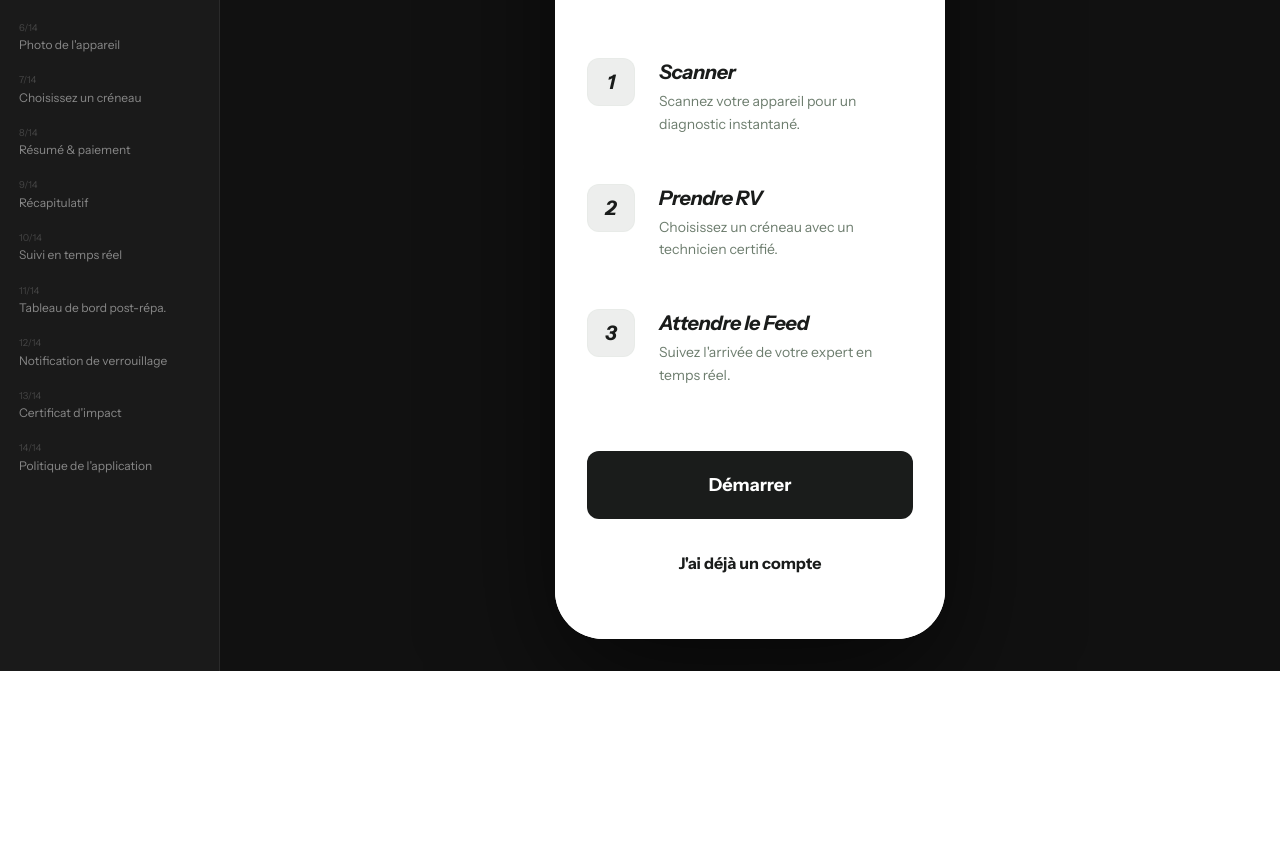
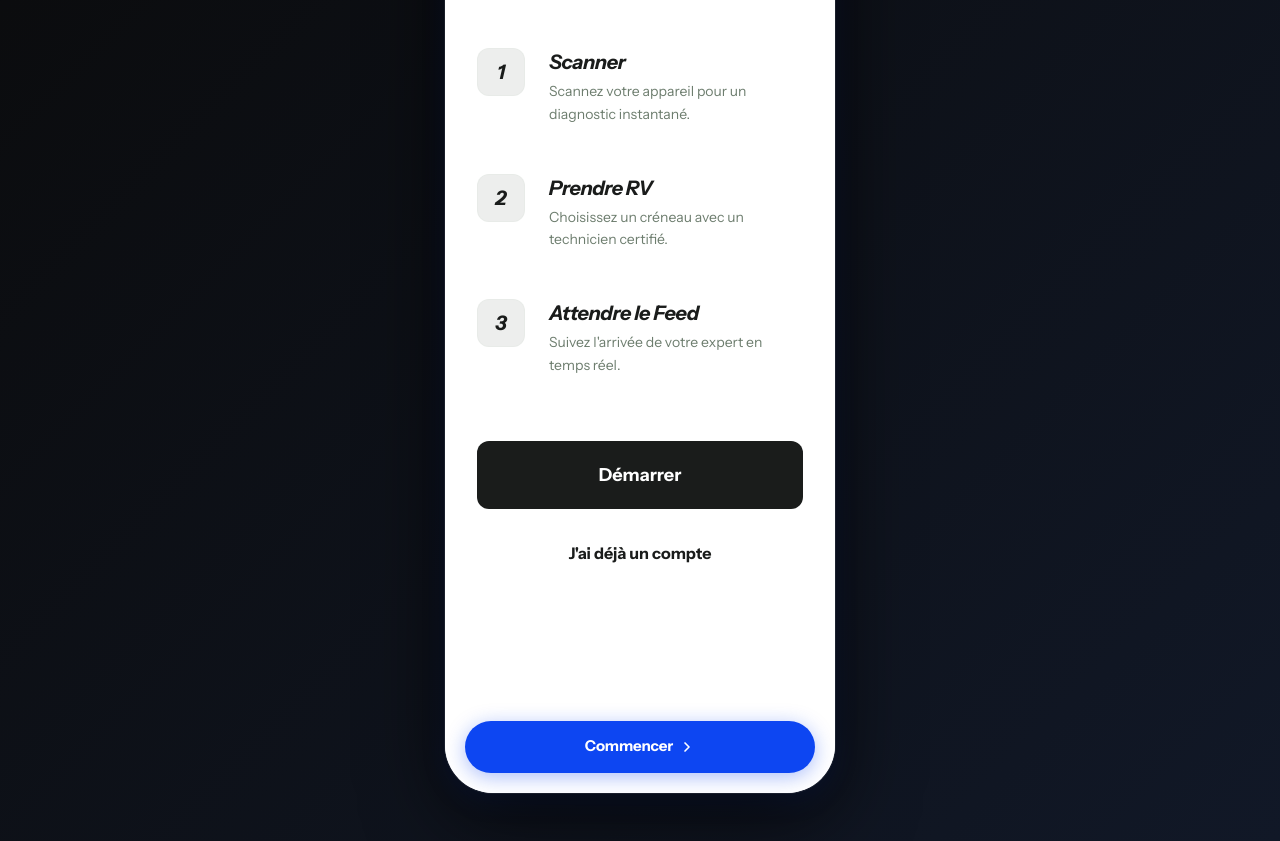
Before and after one commit to PaulCochet/Loop_bachlor_project, a React app in the folder loop-react-app/: page / in a window 1280 px wide. Shown: the part 342-1183 px from the top of the page. Before the commit the page ends 1013 px from the top, so only its background shows below. Built offline with nearby package versions, Linux system fonts and the light colour scheme.

Commit message:
decoupage des pages / pages

```diff
--- a/loop-react-app/package.json
+++ b/loop-react-app/package.json
@@ -11,7 +11,8 @@
   },
   "dependencies": {
     "react": "^19.2.4",
-    "react-dom": "^19.2.4"
+    "react-dom": "^19.2.4",
+    "react-router-dom": "^7.14.1"
   },
   "devDependencies": {
     "@eslint/js": "^9.39.4",
--- a/loop-react-app/src/App.jsx
+++ b/loop-react-app/src/App.jsx
@@ -1,113 +1,126 @@
-import React, { useState } from 'react';
+import React from 'react';
+import { BrowserRouter, Routes, Route, Navigate } from 'react-router-dom';
+import ScreenLayout from './components/ScreenLayout';
 
-// Auto-generated screen components (real Stitch HTML injected)
-import Screen_db2694cd04d34806bb94057cc5ad8e79 from './components/screens/Screen_db2694cd04d34806bb94057cc5ad8e79';
-import Screen_6c48501f952e4c1a832be0a092f453ac   from './components/screens/Screen_6c48501f952e4c1a832be0a092f453ac';
-import Screen_bad02014b2ec432a889d4cdc4314fcd9   from './components/screens/Screen_bad02014b2ec432a889d4cdc4314fcd9';
-import Screen_750da93a983c4350822864c0d5cb1fe1   from './components/screens/Screen_750da93a983c4350822864c0d5cb1fe1';
-import Screen_9ac6bee79b624681bc35976d6257a33c   from './components/screens/Screen_9ac6bee79b624681bc35976d6257a33c';
-import Screen_27f34b41a25f4c38a677f430eb857abb   from './components/screens/Screen_27f34b41a25f4c38a677f430eb857abb';
-import Screen_1956e3d80e834b5bae348b426afdd0be   from './components/screens/Screen_1956e3d80e834b5bae348b426afdd0be';
-import Screen_02559d3a30d049adbfbc3630a4ca6973   from './components/screens/Screen_02559d3a30d049adbfbc3630a4ca6973';
-import Screen_47bde3dbd0a24e068fb9e378a507d680   from './components/screens/Screen_47bde3dbd0a24e068fb9e378a507d680';
-import Screen_d6c3ab2ba71942699032e86450769171   from './components/screens/Screen_d6c3ab2ba71942699032e86450769171';
-import Screen_70194fc16c674b41b09895cf48316395   from './components/screens/Screen_70194fc16c674b41b09895cf48316395';
-import Screen_0ca8491df56049769e47274fec0eb02b   from './components/screens/Screen_0ca8491df56049769e47274fec0eb02b';
-import Screen_68a07eea97aa41a7ac61e15cc1af4b37   from './components/screens/Screen_68a07eea97aa41a7ac61e15cc1af4b37';
-import Screen_f5aac809be1a48fa8efc509e9e18cbd0   from './components/screens/Screen_f5aac809be1a48fa8efc509e9e18cbd0';
+// ── Stitch screens (real HTML injected via dangerouslySetInnerHTML) ──
+import Screen_db2694cd04d34806bb94057cc5ad8e79 from './components/screens/Screen_db2694cd04d34806bb94057cc5ad8e79'; // Splash
+import Screen_6c48501f952e4c1a832be0a092f453ac   from './components/screens/Screen_6c48501f952e4c1a832be0a092f453ac'; // Onboarding
+import Screen_bad02014b2ec432a889d4cdc4314fcd9   from './components/screens/Screen_bad02014b2ec432a889d4cdc4314fcd9'; // Sign up
+import Screen_f5aac809be1a48fa8efc509e9e18cbd0   from './components/screens/Screen_f5aac809be1a48fa8efc509e9e18cbd0'; // Privacy
+import Screen_750da93a983c4350822864c0d5cb1fe1   from './components/screens/Screen_750da93a983c4350822864c0d5cb1fe1'; // Home dashboard
+import Screen_27f34b41a25f4c38a677f430eb857abb   from './components/screens/Screen_27f34b41a25f4c38a677f430eb857abb'; // Photo
+import Screen_9ac6bee79b624681bc35976d6257a33c   from './components/screens/Screen_9ac6bee79b624681bc35976d6257a33c'; // Description
+import Screen_02559d3a30d049adbfbc3630a4ca6973   from './components/screens/Screen_02559d3a30d049adbfbc3630a4ca6973'; // Slot
+import Screen_d6c3ab2ba71942699032e86450769171   from './components/screens/Screen_d6c3ab2ba71942699032e86450769171'; // Récap
+import Screen_47bde3dbd0a24e068fb9e378a507d680   from './components/screens/Screen_47bde3dbd0a24e068fb9e378a507d680'; // Payment / Confirmation
+import Screen_0ca8491df56049769e47274fec0eb02b   from './components/screens/Screen_0ca8491df56049769e47274fec0eb02b'; // Notification
+import Screen_70194fc16c674b41b09895cf48316395   from './components/screens/Screen_70194fc16c674b41b09895cf48316395'; // Tracking
+import Screen_1956e3d80e834b5bae348b426afdd0be   from './components/screens/Screen_1956e3d80e834b5bae348b426afdd0be'; // Post-repair dashboard
+import Screen_68a07eea97aa41a7ac61e15cc1af4b37   from './components/screens/Screen_68a07eea97aa41a7ac61e15cc1af4b37'; // Certificate
 
-const SCREENS = [
-  { id: 'db2694cd04d34806bb94057cc5ad8e79', title: 'Splash Screen',                 component: Screen_db2694cd04d34806bb94057cc5ad8e79 },
-  { id: '6c48501f952e4c1a832be0a092f453ac', title: 'Onboarding',                    component: Screen_6c48501f952e4c1a832be0a092f453ac },
-  { id: 'bad02014b2ec432a889d4cdc4314fcd9', title: 'Sign Up',                       component: Screen_bad02014b2ec432a889d4cdc4314fcd9 },
-  { id: '750da93a983c4350822864c0d5cb1fe1', title: 'Home Dashboard',                component: Screen_750da93a983c4350822864c0d5cb1fe1 },
-  { id: '9ac6bee79b624681bc35976d6257a33c', title: 'Décrivez le problème',          component: Screen_9ac6bee79b624681bc35976d6257a33c },
-  { id: '27f34b41a25f4c38a677f430eb857abb', title: "Photo de l'appareil",           component: Screen_27f34b41a25f4c38a677f430eb857abb },
-  { id: '02559d3a30d049adbfbc3630a4ca6973', title: 'Choisissez un créneau',         component: Screen_02559d3a30d049adbfbc3630a4ca6973 },
-  { id: '47bde3dbd0a24e068fb9e378a507d680', title: 'Résumé & paiement',             component: Screen_47bde3dbd0a24e068fb9e378a507d680 },
-  { id: 'd6c3ab2ba71942699032e86450769171', title: 'Récapitulatif',                 component: Screen_d6c3ab2ba71942699032e86450769171 },
-  { id: '70194fc16c674b41b09895cf48316395', title: 'Suivi en temps réel',           component: Screen_70194fc16c674b41b09895cf48316395 },
-  { id: '1956e3d80e834b5bae348b426afdd0be', title: 'Tableau de bord post-répa.',   component: Screen_1956e3d80e834b5bae348b426afdd0be },
-  { id: '0ca8491df56049769e47274fec0eb02b', title: 'Notification de verrouillage', component: Screen_0ca8491df56049769e47274fec0eb02b },
-  { id: '68a07eea97aa41a7ac61e15cc1af4b37', title: "Certificat d'impact",          component: Screen_68a07eea97aa41a7ac61e15cc1af4b37 },
-  { id: 'f5aac809be1a48fa8efc509e9e18cbd0', title: "Politique de l'application",   component: Screen_f5aac809be1a48fa8efc509e9e18cbd0 },
+// ── Route map ──────────────────────────────────────────────────────
+// Each entry: { path, component, label, next, nextLabel, showBack }
+const FLOW = [
+  { path: '/',                    Component: Screen_db2694cd04d34806bb94057cc5ad8e79, label: 'Splash',                      next: '/onboarding',       nextLabel: 'Commencer',   showBack: false },
+  { path: '/onboarding',          Component: Screen_6c48501f952e4c1a832be0a092f453ac,   label: 'Onboarding',                 next: '/signup',           nextLabel: 'Créer un compte' },
+  { path: '/signup',              Component: Screen_bad02014b2ec432a889d4cdc4314fcd9,   label: 'Créer un compte',            next: '/privacy',          nextLabel: 'Continuer' },
+  { path: '/privacy',             Component: Screen_f5aac809be1a48fa8efc509e9e18cbd0,   label: 'Politique',                  next: '/dashboard',        nextLabel: "J'accepte" },
+  { path: '/dashboard',           Component: Screen_750da93a983c4350822864c0d5cb1fe1,   label: 'Dashboard',                  next: '/photo',            nextLabel: 'Demander une réparation' },
+  { path: '/photo',               Component: Screen_27f34b41a25f4c38a677f430eb857abb,   label: 'Photo (1/3)',                next: '/description',      nextLabel: 'Suivant (2/3)' },
+  { path: '/description',         Component: Screen_9ac6bee79b624681bc35976d6257a33c,   label: 'Description (2/3)',          next: '/slot',             nextLabel: 'Suivant (3/3)' },
+  { path: '/slot',                Component: Screen_02559d3a30d049adbfbc3630a4ca6973,   label: 'Créneau (3/3)',              next: '/recap',            nextLabel: 'Confirmer' },
+  { path: '/recap',               Component: Screen_d6c3ab2ba71942699032e86450769171,   label: 'Récapitulatif',              next: '/confirmation',     nextLabel: 'Valider & payer' },
+  { path: '/confirmation',        Component: Screen_47bde3dbd0a24e068fb9e378a507d680,   label: 'Paiement',                  next: '/notification',     nextLabel: 'Continuer' },
+  { path: '/notification',        Component: Screen_0ca8491df56049769e47274fec0eb02b,   label: 'Notification verrou',        next: '/tracking',         nextLabel: 'Suivre ma réparation' },
+  { path: '/tracking',            Component: Screen_70194fc16c674b41b09895cf48316395,   label: 'Suivi temps réel',           next: '/intervention',     nextLabel: 'Voir intervention' },
+  { path: '/intervention',        Component: Screen_1956e3d80e834b5bae348b426afdd0be,   label: 'Tableau de bord post-répa.', next: '/verdict',          nextLabel: 'Voir le verdict' },
+  { path: '/verdict',             Component: Screen_68a07eea97aa41a7ac61e15cc1af4b37,   label: "Certificat d'impact",        next: '/payment',          nextLabel: 'Voir le paiement' },
+  { path: '/payment',             Component: Screen_47bde3dbd0a24e068fb9e378a507d680,   label: 'Paiement final',             next: '/certificate',      nextLabel: 'Valider le paiement' },
+  { path: '/certificate',         Component: Screen_68a07eea97aa41a7ac61e15cc1af4b37,   label: "Certificat d'impact",        next: '/dashboard-updated',nextLabel: 'Voir mon dashboard' },
+  { path: '/dashboard-updated',   Component: Screen_1956e3d80e834b5bae348b426afdd0be,   label: 'Dashboard mis à jour',       next: null,                nextLabel: null },
 ];
 
-export default function App() {
-  const [activeIdx, setActiveIdx] = useState(0);
-  const Active = SCREENS[activeIdx].component;
-
+// ── Mobile shell ─────────────────────────────────────────────────
+function MobileShell({ children }) {
   return (
-    <div style={{ display: 'flex', minHeight: '100vh', background: '#111', fontFamily: '"Instrument Sans", sans-serif' }}>
-      {/* Sidebar nav */}
-      <aside style={{
-        width: '220px',
-        flexShrink: 0,
-        background: '#1a1a1a',
-        borderRight: '1px solid #2a2a2a',
+    <div style={{
+      minHeight: '100vh',
+      background: 'linear-gradient(135deg, #0a0a0a 0%, #111827 100%)',
+      display: 'flex',
+      alignItems: 'flex-start',
+      justifyContent: 'center',
+      padding: '24px 0 48px',
+    }}>
+      <div style={{
+        width: '390px',
+        minHeight: '844px',
+        background: '#fff',
+        borderRadius: '48px',
+        overflow: 'hidden',
+        boxShadow:
+          '0 0 0 1px rgba(255,255,255,0.08), 0 24px 80px rgba(0,0,0,0.7), 0 8px 24px rgba(13,70,242,0.15)',
+        position: 'relative',
         display: 'flex',
         flexDirection: 'column',
-        padding: '0',
-        overflowY: 'auto',
       }}>
-        <div style={{ padding: '1.25rem 1rem 1rem', borderBottom: '1px solid #2a2a2a' }}>
-          <div style={{ color: '#0D46F2', fontWeight: 800, fontSize: '1.1rem', letterSpacing: '-0.02em' }}>Loop</div>
-          <div style={{ color: '#555', fontSize: '0.7rem', marginTop: '2px' }}>Screen Explorer</div>
-        </div>
-        <nav style={{ padding: '0.5rem 0' }}>
-          {SCREENS.map((s, i) => (
-            <button
-              key={s.id}
-              onClick={() => setActiveIdx(i)}
-              style={{
-                display: 'block',
-                width: '100%',
-                textAlign: 'left',
-                padding: '0.6rem 1rem',
-                background: activeIdx === i ? '#0D46F2' : 'transparent',
-                color: activeIdx === i ? '#fff' : '#888',
-                border: 'none',
-                cursor: 'pointer',
-                fontSize: '0.75rem',
-                fontWeight: activeIdx === i ? 700 : 400,
-                transition: 'all 0.15s',
-                borderLeft: activeIdx === i ? '3px solid #fff' : '3px solid transparent',
-              }}
-            >
-              <span style={{ display: 'block', color: activeIdx === i ? 'rgba(255,255,255,0.5)' : '#444', fontSize: '0.6rem', marginBottom: '1px' }}>{i + 1}/{SCREENS.length}</span>
-              {s.title}
-            </button>
-          ))}
-        </nav>
-      </aside>
-
-      {/* Mobile preview frame */}
-      <main style={{
-        flex: 1,
-        display: 'flex',
-        alignItems: 'flex-start',
-        justifyContent: 'center',
-        padding: '2rem',
-        overflowY: 'auto',
-      }}>
+        {/* Dynamic Island / notch */}
         <div style={{
-          width: '390px',
+          height: '10px',
           background: '#fff',
-          borderRadius: '48px',
-          boxShadow: '0 40px 120px rgba(0,0,0,0.6), inset 0 0 0 1px rgba(255,255,255,0.1)',
-          overflow: 'hidden',
+          display: 'flex',
+          justifyContent: 'center',
+          alignItems: 'flex-end',
+          paddingBottom: '2px',
           flexShrink: 0,
-          minHeight: '800px',
         }}>
-          {/* Phone notch */}
-          <div style={{ height: '12px', background: '#fff', display: 'flex', justifyContent: 'center', alignItems: 'flex-end', paddingBottom: '4px' }}>
-            <div style={{ width: '120px', height: '4px', background: '#e0e0e0', borderRadius: '2px' }}></div>
-          </div>
-          <div style={{ height: '100%', overflowY: 'auto' }}>
-            <Active />
+          <div style={{
+            width: '126px',
+            height: '36px',
+            background: '#000',
+            borderRadius: '0 0 20px 20px',
+            display: 'flex',
+            alignItems: 'center',
+            justifyContent: 'center',
+            gap: '6px',
+          }}>
+            <div style={{ width: '10px', height: '10px', background: '#1a1a1a', borderRadius: '50%', border: '2px solid #333' }} />
           </div>
         </div>
-      </main>
+
+        {/* Scrollable content */}
+        <div style={{ flex: 1, overflowY: 'auto', overflowX: 'hidden', position: 'relative' }}>
+          {children}
+        </div>
+      </div>
     </div>
   );
 }
+
+// ── App ──────────────────────────────────────────────────────────
+export default function App() {
+  return (
+    <BrowserRouter>
+      <MobileShell>
+        <Routes>
+          {FLOW.map(({ path, Component, next, nextLabel, showBack = true }) => (
+            <Route
+              key={path}
+              path={path}
+              element={
+                <ScreenLayout
+                  nextRoute={next}
+                  nextLabel={nextLabel}
+                  showBack={showBack}
+                >
+                  <Component />
+                </ScreenLayout>
+              }
+            />
+          ))}
+          {/* Fallback */}
+          <Route path="*" element={<Navigate to="/" replace />} />
+        </Routes>
+      </MobileShell>
+    </BrowserRouter>
+  );
+}
--- /dev/null
+++ b/loop-react-app/src/components/ScreenLayout.jsx
@@ -0,0 +1,106 @@
+import React from 'react';
+import { useNavigate } from 'react-router-dom';
+
+/**
+ * ScreenLayout
+ * Wraps any Stitch-generated screen component and adds:
+ *  - optional "Retour" back button (top-left)
+ *  - optional "Continuer / Suivant" forward button (bottom bar)
+ */
+export default function ScreenLayout({
+  children,
+  nextRoute,
+  nextLabel = 'Continuer',
+  showBack = true,
+  hideSplashNav = false,
+}) {
+  const navigate = useNavigate();
+
+  return (
+    <div style={{ position: 'relative', minHeight: '100%', width: '100%' }}>
+
+      {/* ── Back button ──────────────────────────────────────────── */}
+      {showBack && !hideSplashNav && (
+        <button
+          onClick={() => navigate(-1)}
+          style={{
+            position: 'absolute',
+            top: '14px',
+            left: '14px',
+            zIndex: 9999,
+            display: 'flex',
+            alignItems: 'center',
+            gap: '4px',
+            background: 'rgba(255,255,255,0.92)',
+            backdropFilter: 'blur(8px)',
+            border: '1px solid rgba(0,0,0,0.08)',
+            borderRadius: '50px',
+            padding: '6px 14px 6px 10px',
+            cursor: 'pointer',
+            fontSize: '13px',
+            fontWeight: 600,
+            color: '#0A0A0A',
+            boxShadow: '0 2px 8px rgba(0,0,0,0.12)',
+            fontFamily: '"Instrument Sans", sans-serif',
+          }}
+        >
+          {/* Chevron left */}
+          <svg width="14" height="14" viewBox="0 0 24 24" fill="none" stroke="currentColor" strokeWidth="2.5" strokeLinecap="round" strokeLinejoin="round">
+            <polyline points="15 18 9 12 15 6" />
+          </svg>
+          Retour
+        </button>
+      )}
+
+      {/* ── Screen content ──────────────────────────────────────── */}
+      <div style={{ paddingBottom: nextRoute ? '80px' : '0' }}>
+        {children}
+      </div>
+
+      {/* ── Forward button ──────────────────────────────────────── */}
+      {nextRoute && (
+        <div
+          style={{
+            position: 'sticky',
+            bottom: 0,
+            left: 0,
+            right: 0,
+            padding: '12px 20px 20px',
+            background: 'linear-gradient(to top, rgba(255,255,255,1) 60%, rgba(255,255,255,0))',
+            zIndex: 9998,
+          }}
+        >
+          <button
+            onClick={() => navigate(nextRoute)}
+            style={{
+              display: 'flex',
+              alignItems: 'center',
+              justifyContent: 'center',
+              gap: '6px',
+              width: '100%',
+              height: '52px',
+              background: '#0D46F2',
+              color: '#fff',
+              border: 'none',
+              borderRadius: '50px',
+              fontSize: '15px',
+              fontWeight: 700,
+              cursor: 'pointer',
+              fontFamily: '"Instrument Sans", sans-serif',
+              letterSpacing: '-0.01em',
+              boxShadow: '0 4px 20px rgba(13,70,242,0.35)',
+              transition: 'transform 0.1s, box-shadow 0.1s',
+            }}
+            onMouseDown={e => e.currentTarget.style.transform = 'scale(0.97)'}
+            onMouseUp={e => e.currentTarget.style.transform = 'scale(1)'}
+          >
+            {nextLabel}
+            <svg width="16" height="16" viewBox="0 0 24 24" fill="none" stroke="currentColor" strokeWidth="2.5" strokeLinecap="round" strokeLinejoin="round">
+              <polyline points="9 18 15 12 9 6" />
+            </svg>
+          </button>
+        </div>
+      )}
+    </div>
+  );
+}
```
Also changed, not shown: loop-react-app/index.html (+8 -1 lines), 1 other file.
